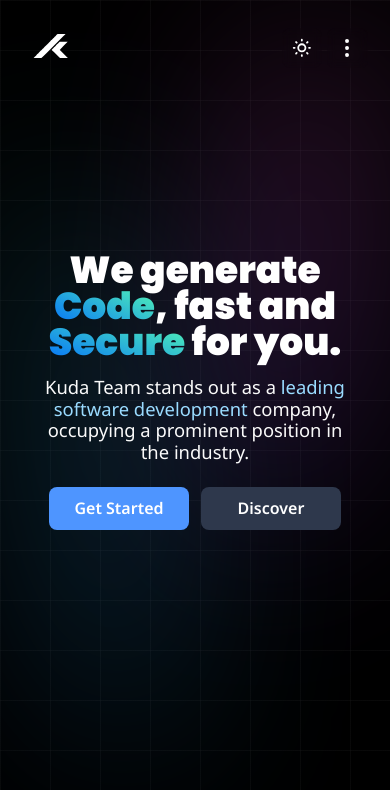
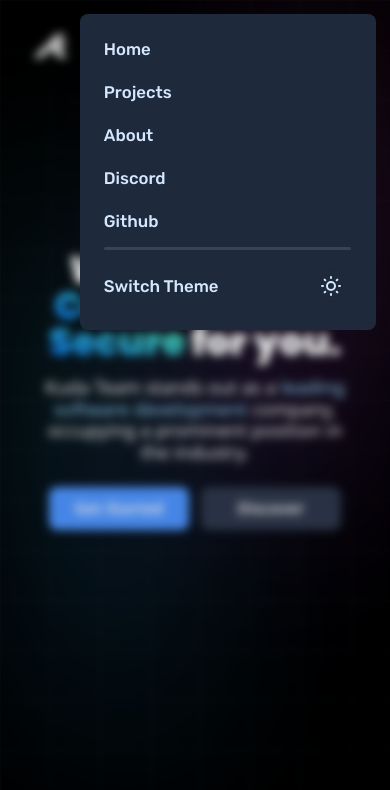
Before and after one commit to Kuda-Development/Kuda-Web, a React (Vite) app: page / in a window 390 px wide. Both pictures are taken after a click on the button 347 px from the left and 47 px from the top of the page. Shown: the top 790 px of the page. Built offline with nearby package versions, Linux system fonts and the light colour scheme.

Commit message:
💎 Integration Menu View Header

```diff
--- a/src/App.tsx
+++ b/src/App.tsx
@@ -4,7 +4,7 @@ import Header from "./components/Header";
 import Home from "./components/Home";
 
 function App() {
-  const theme = (localStorage.getItem("theme") as "dark" | "light") || "dark";
+  const theme = localStorage.getItem("theme") || "dark";
 
   useEffect(() => {
     const html = document.querySelector("html");
--- a/src/components/Header.tsx
+++ b/src/components/Header.tsx
@@ -1,32 +1,30 @@
 import { memo, useEffect, useState } from "react";
 import { Link } from "react-router-dom";
 import "../styles/Header.css";
+import Menu from "./home/Menu";
 
 function Header() {
-  const [theme, setTheme] = useState("dark");
+  const [menu, setMenu] = useState(false);
+  const [theme, setTheme] = useState(localStorage.getItem("theme") || "dark");
+  const localTheme = localStorage.getItem("theme") || "dark";
 
-  useEffect(() => {
-    const html = document.querySelector("html");
-    const theme = (localStorage.getItem("theme") as "dark" | "light") || "dark";
-
-    if (!theme) localStorage.setItem("theme", "dark");
-    setTheme(theme);
-
-    html?.setAttribute("data-theme", theme);
-  }, [theme]);
-
+  const toggleMenu = () => setMenu(!menu);
   const toggleTheme = () => {
     const html = document.querySelector("html");
-    const theme = (localStorage.getItem("theme") as "dark" | "light") || "dark";
-
     if (theme)
       localStorage.setItem("theme", theme === "dark" ? "light" : "dark");
     setTheme(theme === "dark" ? "light" : "dark");
 
-    html?.setAttribute("data-theme", theme);
+    html?.setAttribute("data-theme", theme === "dark" ? "light" : "dark");
   };
 
+  useEffect(() => {
+    setTheme(localTheme);
+  }, [localTheme]);
+
   return (
+    <>
+      {menu && <Menu toggleMenu={toggleMenu} />}
       <header role="banner" className="app_header">
         <section className="logo">
           <a href="/" aria-label="Home">
@@ -35,13 +33,11 @@ function Header() {
               version="1.1"
               id="Layer_1"
               xmlns="http://www.w3.org/2000/svg"
-            // xmlns:xlink="http://www.w3.org/1999/xlink"
               x="0px"
               y="0px"
               width="100%"
               viewBox="0 0 1649 1649"
-            enable-background="new 0 0 1649 1649"
-            // xml:space="preserve"
+              enableBackground="new 0 0 1649 1649"
             >
               <path
                 fill="currentColor"
@@ -120,11 +116,6 @@ M1129.196289,1027.803711
 z"
               />
             </svg>
-          {/* <img
-            className="img"
-            src="/kuda-logo-no-background.png"
-            alt="Kuda LLC Logo"
-          /> */}
           </a>
         </section>
         <section className="content" role="navigation">
@@ -175,7 +166,7 @@ z"
               strokeLinejoin="round"
               aria-hidden="true"
             >
-            {theme === "dark" ? (
+              {localTheme === "dark" ? (
                 <>
                   <path stroke="none" d="M0 0h24v24H0z" fill="none" />
                   <path d="M12 12m-4 0a4 4 0 1 0 8 0a4 4 0 1 0 -8 0" />
@@ -223,6 +214,7 @@ z"
               fill="none"
               strokeLinecap="round"
               strokeLinejoin="round"
+              onClick={toggleMenu}
             >
               <path stroke="none" d="M0 0h24v24H0z" fill="none" />
               <path d="M12 12m-1 0a1 1 0 1 0 2 0a1 1 0 1 0 -2 0" />
@@ -232,6 +224,7 @@ z"
           </button>
         </section>
       </header>
+    </>
   );
 }
 
--- /dev/null
+++ b/src/components/home/Menu.tsx
@@ -0,0 +1,175 @@
+import { memo, useEffect, useState } from "react";
+import { Link } from "react-router-dom";
+
+interface Props {
+  toggleMenu: () => void;
+}
+
+const DEFAULT_OPACITY_DIV_CLOSE_MENU = 0;
+const NEW_OPACITY_DIV_CLOSE_MENU = 1;
+const DEFAULT_OPACITY_MENU = 0;
+const NEW_OPACITY_MENU = 1;
+const DEFAULT_TRANSFORM_MENU = "scale(0)";
+const NEW_TRANSFORM_MENU = "scale(1)";
+
+function Menu({ toggleMenu }: Props) {
+  const [theme, setTheme] = useState(localStorage.getItem("theme") || "dark");
+  const [widthWindow, setWidthWindow] = useState(window.innerWidth);
+  const localTheme = localStorage.getItem("theme") || "dark";
+
+  const toggleTheme = () => {
+    const html = document.querySelector("html");
+    if (theme)
+      localStorage.setItem("theme", theme === "dark" ? "light" : "dark");
+    setTheme(theme === "dark" ? "light" : "dark");
+
+    html?.setAttribute("data-theme", theme === "dark" ? "light" : "dark");
+  };
+
+  useEffect(() => {
+    setTheme(localTheme);
+  }, [localTheme]);
+
+  useEffect(() => {
+    const menuCloseDiv = document.getElementById("close-menu");
+    const menu = document.getElementById("menu-header");
+    if (!(menuCloseDiv instanceof HTMLDivElement)) return;
+    if (!(menu instanceof HTMLElement)) return;
+    menuCloseDiv.style.opacity = `${DEFAULT_OPACITY_DIV_CLOSE_MENU}`;
+    menu.style.opacity = `${DEFAULT_OPACITY_MENU}`;
+    menu.style.transform = `${DEFAULT_TRANSFORM_MENU}`;
+    document.body.style.overflow = "hidden";
+
+    const addOptions = async () => {
+      await new Promise((resolve) => setTimeout(resolve, 100));
+      menuCloseDiv.style.opacity = `${NEW_OPACITY_DIV_CLOSE_MENU}`;
+      await new Promise((resolve) => setTimeout(resolve, 100));
+      menu.style.opacity = `${NEW_OPACITY_MENU}`;
+      menu.style.transform = `${NEW_TRANSFORM_MENU}`;
+    };
+
+    const deleteOptions = async () => {
+      document.body.style.overflow = "auto";
+      menu.style.opacity = `${DEFAULT_OPACITY_MENU}`;
+      menu.style.transform = `${DEFAULT_TRANSFORM_MENU}`;
+      await new Promise((resolve) => setTimeout(resolve, 200));
+      menuCloseDiv.style.opacity = `${DEFAULT_OPACITY_DIV_CLOSE_MENU}`;
+      await new Promise((resolve) => setTimeout(resolve, 100));
+      toggleMenu();
+    };
+
+    addOptions();
+
+    menuCloseDiv.addEventListener("click", deleteOptions);
+
+    return () => {
+      menuCloseDiv.removeEventListener("click", deleteOptions);
+    };
+  }, []);
+
+  useEffect(() => {
+    const handleChangeSize = () => setWidthWindow(window.innerWidth);
+    window.addEventListener("resize", handleChangeSize);
+
+    const menuCloseDiv = document.getElementById("close-menu");
+    const menu = document.getElementById("menu-header");
+    if (!(menuCloseDiv instanceof HTMLDivElement)) return;
+    if (!(menu instanceof HTMLElement)) return;
+
+    const deleteOptions = async () => {
+      document.body.style.overflow = "auto";
+      menu.style.opacity = `${DEFAULT_OPACITY_MENU}`;
+      menu.style.transform = `${DEFAULT_TRANSFORM_MENU}`;
+      await new Promise((resolve) => setTimeout(resolve, 200));
+      menuCloseDiv.style.opacity = `${DEFAULT_OPACITY_DIV_CLOSE_MENU}`;
+      await new Promise((resolve) => setTimeout(resolve, 100));
+      toggleMenu();
+    };
+
+    if (widthWindow > 700) deleteOptions();
+
+    return () => {
+      window.removeEventListener("resize", handleChangeSize);
+    };
+  }, [widthWindow]);
+  return (
+    <section className="menu-header">
+      <div className="close-menu" id="close-menu"></div>
+      <nav className="menu" id="menu-header">
+        <ul className="nav_list">
+          <li className="nav_item">
+            <Link className="nav_link" to="/" replace>
+              Home
+            </Link>
+          </li>
+          <li className="nav_item">
+            <Link className="nav_link" to="/projects" replace>
+              Projects
+            </Link>
+          </li>
+          <li className="nav_item">
+            <Link className="nav_link" to="/about" replace>
+              About
+            </Link>
+          </li>
+          <li className="nav_item">
+            <Link
+              className="nav_link"
+              to="https://discord.gg/qDRcUqhU46"
+              target="_blank"
+            >
+              Discord
+            </Link>
+          </li>
+          <li className="nav_item">
+            <Link
+              className="nav_link"
+              to="https://github.com/Kuda-Development"
+              target="_blank"
+            >
+              Github
+            </Link>
+          </li>
+        </ul>
+        <hr className="menu_divider" />
+        <div className="switch-theme">
+          <h1 className="title">Switch Theme</h1>
+          <button
+            className="switch toggle_theme"
+            onClick={toggleTheme}
+            aria-label="Toggle Theme"
+          >
+            <svg
+              xmlns="http://www.w3.org/2000/svg"
+              className="icon"
+              width="24"
+              height="24"
+              viewBox="0 0 24 24"
+              strokeWidth="2"
+              stroke="currentColor"
+              fill="none"
+              strokeLinecap="round"
+              strokeLinejoin="round"
+              aria-hidden="true"
+            >
+              {localTheme === "dark" ? (
+                <>
+                  <path stroke="none" d="M0 0h24v24H0z" fill="none" />
+                  <path d="M12 12m-4 0a4 4 0 1 0 8 0a4 4 0 1 0 -8 0" />
+                  <path d="M3 12h1m8 -9v1m8 8h1m-9 8v1m-6.4 -15.4l.7 .7m12.1 -.7l-.7 .7m0 11.4l.7 .7m-12.1 -.7l-.7 .7" />
+                </>
+              ) : (
+                <>
+                  <path stroke="none" d="M0 0h24v24H0z" fill="none" />
+                  <path d="M12 3c.132 0 .263 0 .393 0a7.5 7.5 0 0 0 7.92 12.446a9 9 0 1 1 -8.313 -12.454z" />
+                </>
+              )}
+            </svg>
+          </button>
+        </div>
+      </nav>
+    </section>
+  );
+}
+
+export default memo(Menu);
--- a/src/styles/Header.css
+++ b/src/styles/Header.css
@@ -185,6 +185,140 @@ html[data-theme="light"] .app_header .content .content_btn.toggle_menu:hover {
   background: rgba(0, 0, 0, 0.05);
 }
 
+.menu-header {
+  position: fixed;
+  width: 100%;
+  height: 100%;
+  z-index: 10;
+}
+
+.menu-header .close-menu {
+  width: 100%;
+  height: 100%;
+  background-color: rgb(0, 0, 0, 0.1);
+  backdrop-filter: blur(5px);
+  transition: opacity 0.25s ease;
+}
+
+.menu-header .menu {
+  position: fixed;
+  top: 0.9rem;
+  right: 0.9rem;
+  background-color: rgb(30 41 59);
+  width: 18.5rem;
+  border: solid 1px rgba(108, 125, 255, 0.015);
+  display: flex;
+  flex-direction: column;
+  transition: transform 0.25s ease, opacity 0.25s ease;
+  transform-origin: top right;
+  border-radius: 0.5rem;
+  padding: 1.45rem;
+}
+
+html[data-theme="light"] .menu-header .menu {
+  background-color: rgb(255, 255, 255);
+  border: solid 1px rgba(108, 125, 255, 0.015);
+}
+
+.menu-header .menu .nav_list {
+  display: flex;
+  align-items: start;
+  justify-content: center;
+  flex-direction: column;
+  gap: 1.45rem;
+}
+
+.menu-header .menu .nav_list .nav_item {
+  list-style: none;
+}
+
+.menu-header .menu .nav_list .nav_item .nav_link {
+  text-decoration: none;
+  color: rgb(212, 231, 255);
+  font-size: 1.05rem;
+  font-weight: 500;
+  position: relative;
+  transition: color 0.2s ease-in-out;
+}
+
+.menu-header .menu .nav_list .nav_item .nav_link:hover {
+  color: rgb(255, 255, 255);
+}
+
+html[data-theme="light"] .menu-header .menu .nav_list .nav_item .nav_link {
+  color: rgb(15, 17, 26);
+}
+
+html[data-theme="light"]
+  .menu-header
+  .menu
+  .nav_list
+  .nav_item
+  .nav_link:hover {
+  color: rgb(108, 125, 255);
+}
+
+.menu-header .menu .menu_divider {
+  border: 0;
+  height: 0.15rem;
+  width: 100%;
+  margin: 0 1.155rem;
+  margin: 1rem 0;
+  backdrop-filter: blur(5px);
+  background-color: rgba(198, 212, 255, 0.155);
+  border-radius: 1rem;
+}
+
+html[data-theme="light"] .menu-header .menu .menu_divider {
+  background-color: rgba(73, 73, 73, 0.255);
+}
+
+.menu-header .menu .switch-theme {
+  display: flex;
+  align-items: center;
+  justify-content: space-between;
+  flex-direction: row;
+}
+
+.menu-header .menu .switch-theme .title {
+  color: rgb(212, 231, 255);
+  font-size: 1.05rem;
+  font-weight: 500;
+  transition: color 0.2s ease-in-out;
+}
+
+html[data-theme="light"] .menu-header .menu .switch-theme .title {
+  color: rgb(15, 17, 26);
+}
+
+.menu-header .menu .switch-theme .switch {
+  cursor: pointer;
+  display: flex;
+  align-items: center;
+  justify-content: center;
+  width: 2.5rem;
+  color: rgb(255, 255, 255);
+  height: 2.5rem;
+  transition: background 0.25s ease-in-out, color 0.25s ease-in-out;
+  border-radius: 0.55rem;
+  backdrop-filter: blur(5px);
+  border: none;
+  background-color: transparent;
+  color: rgb(212, 231, 255);
+}
+
+.menu-header .menu .switch-theme .switch:hover {
+  background-color: rgba(218, 234, 255, 0.05);
+}
+
+html[data-theme="light"] .menu-header .menu .switch-theme .switch {
+  color: rgb(15, 17, 26);
+}
+
+html[data-theme="light"] .menu-header .menu .switch-theme .switch:hover {
+  background-color: rgba(0, 0, 0, 0.1);
+}
+
 @media screen and (max-width: 1000px) {
   .app_header {
     padding: 0 1.25rem;
```
Lines whose indentation alone changed are shown as unchanged.
